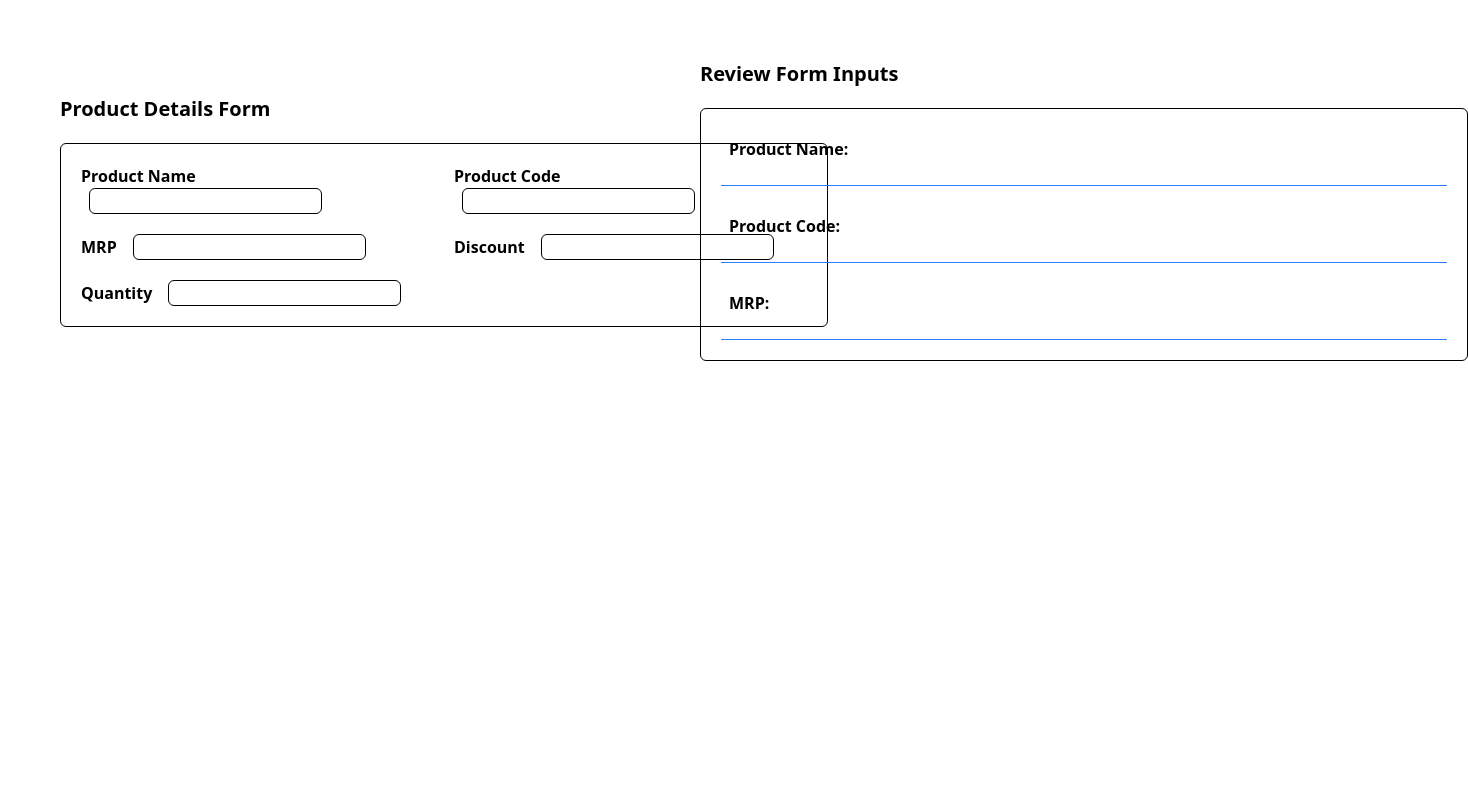
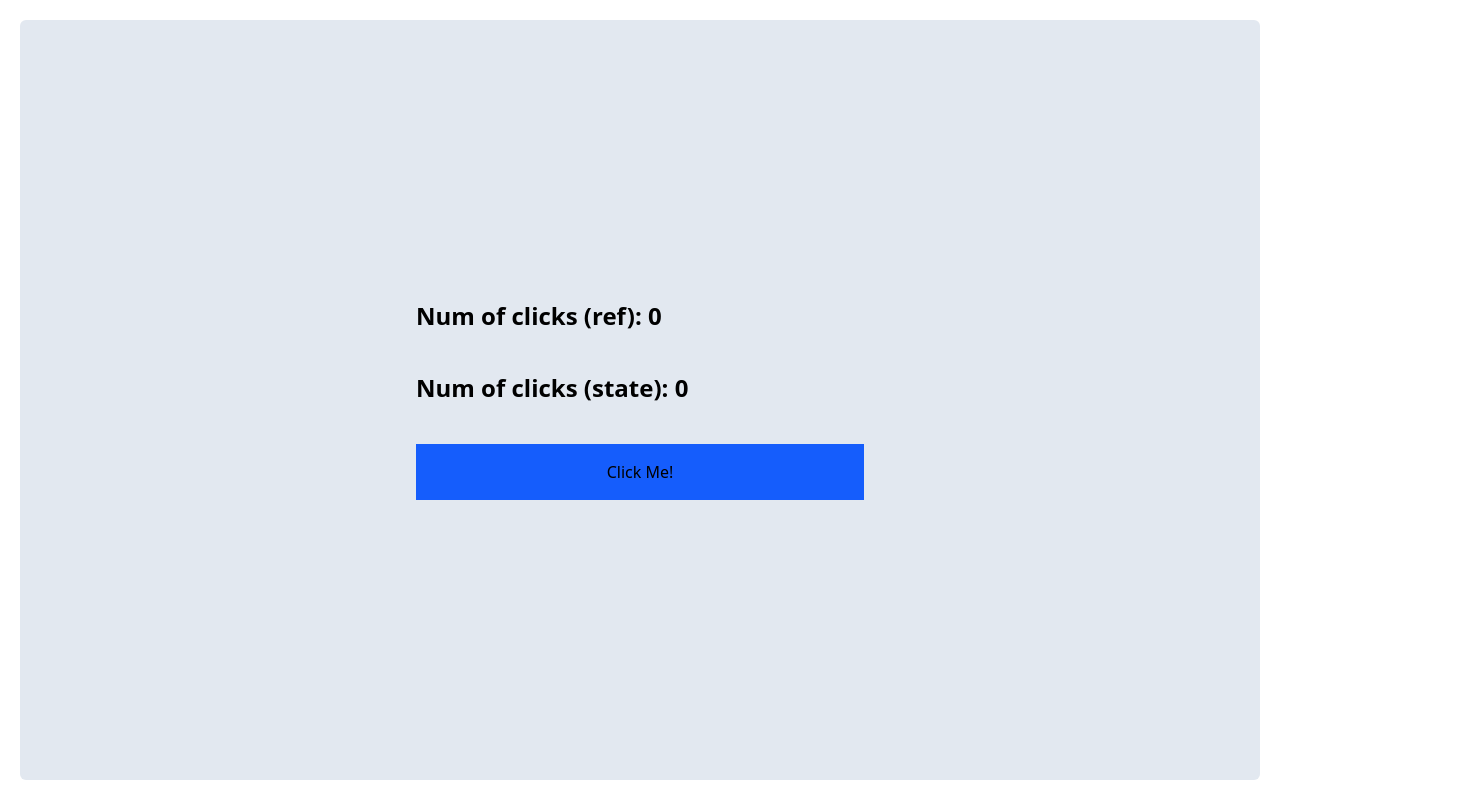
Before and after one commit to mvinothanand/react-app-vite, a React (Vite) app: page / in a window 1280 px wide. Shown: the whole page, 1468 px wide, since content can reach past the window. Built offline with nearby package versions, Linux system fonts and the light colour scheme.

Commit message:
useRef and useEffect - click counter, input focus

```diff
--- a/src/App.jsx
+++ b/src/App.jsx
@@ -1,11 +1,12 @@
 import './index.css';
 import FormComponent from './FormComponent';
+import ClickCounter from './ClickCounter';
 
 function App() {
 
   return (
-    <div>
-      <FormComponent/>
+    <div className="flex flex-col justify-center items-center bg-slate-200 h-full rounded-md">
+      <ClickCounter/>
     </div>
   )
 }
--- /dev/null
+++ b/src/ClickCounter.jsx
@@ -0,0 +1,20 @@
+import { useRef, useState } from 'react';
+
+export default function ClickCounter() {
+    const count = useRef(0);
+    const [ currentCount, setCurrentCount ] = useState(count.current);
+
+    const handleClick = () => {
+        count.current += 1;
+        console.log(`Number of clicks: ${count.current}`);
+        setCurrentCount(count.current);
+    }
+
+    return (
+        <div className="flex flex-col gap-10">
+            <p className="font-bold text-2xl">Num of clicks (ref): {count.current}</p>
+            <p className="font-bold text-2xl">Num of clicks (state): {currentCount}</p>
+            <button onClick={handleClick} className="bg-blue-600 p-4 w-md">Click Me!</button>
+        </div>
+    )
+}
--- a/src/FormComponent.jsx
+++ b/src/FormComponent.jsx
@@ -1,4 +1,4 @@
-import { useState, useEffect } from 'react';
+import { useState, useEffect, useRef } from 'react';
 
 export default function FormComponent() {
     const [ formInputs, setFormInputs ] = useState({
@@ -9,19 +9,14 @@ export default function FormComponent() {
         discount: ''
     });
 
-    const [ count, setCount ] = useState(0);
+    const productNameInputRef = useRef(null);
 
-    useEffect(() => {
-            console.log(`Form component loaded!`);
+    useEffect( () => {
+        productNameInputRef.current.focus();
     }, []);
 
-    useEffect(() => {
-        console.log('Product Code is changed to ', formInputs.productCode);
-    }, [formInputs.productCode])
-
-
     return (
-        <div className="grid grid-cols-2 gap-10">
+        <div className="grid grid-cols-1 gap-10">
             <div className="flex flex-col gap-5 justify-center p-10">
                 <h1 className="font-bold text-xl">Product Details Form</h1>
                 <form className="w-3xl p-5 border rounded-md grid grid-cols-2 gap-5">
@@ -30,8 +25,9 @@ export default function FormComponent() {
                             Product Name
                         </label>
                         <input
+                            ref={productNameInputRef}
                             type="text"
-                            className="ml-2 border border-black rounded-md "
+                            className="ml-2 border border-black rounded-md focus:bg-red-100"
                             value={formInputs.productName}
                             onChange={(e) => setFormInputs( (prev) => ({ ...prev, productName: e.target.value}))}
                         >
@@ -43,7 +39,7 @@ export default function FormComponent() {
                         </label>
                         <input
                             type="text"
-                            className="ml-2 border border-black rounded-md "
+                            className="ml-2 border border-black rounded-md focus:bg-red-100"
                             value={formInputs.productCode}
                             onChange={ (e) => setFormInputs( (prev) => ({ ...prev, productCode: e.target.value })) }
                         >
@@ -55,7 +51,7 @@ export default function FormComponent() {
                         </label>
                         <input
                             type="number"
-                            className="ml-2 border border-black rounded-md "
+                            className="ml-2 border border-black rounded-md focus:bg-red-100"
                             value={formInputs.mrp}
                             onChange={ (e) => setFormInputs((prev) => ({ ...prev, mrp: e.target.value})) }
                         >
@@ -67,7 +63,7 @@ export default function FormComponent() {
                         </label>
                         <input
                             type="number"
-                            className="ml-2 border border-black rounded-md "
+                            className="ml-2 border border-black rounded-md focus:bg-red-100"
                         >
                         </input>
                     </div>
@@ -77,7 +73,7 @@ export default function FormComponent() {
                         </label>
                         <input
                             type="number"
-                            className="ml-2 border border-black rounded-md "
+                            className="ml-2 border border-black rounded-md focus:bg-red-100"
                         >
                         </input>
                     </div>
```
